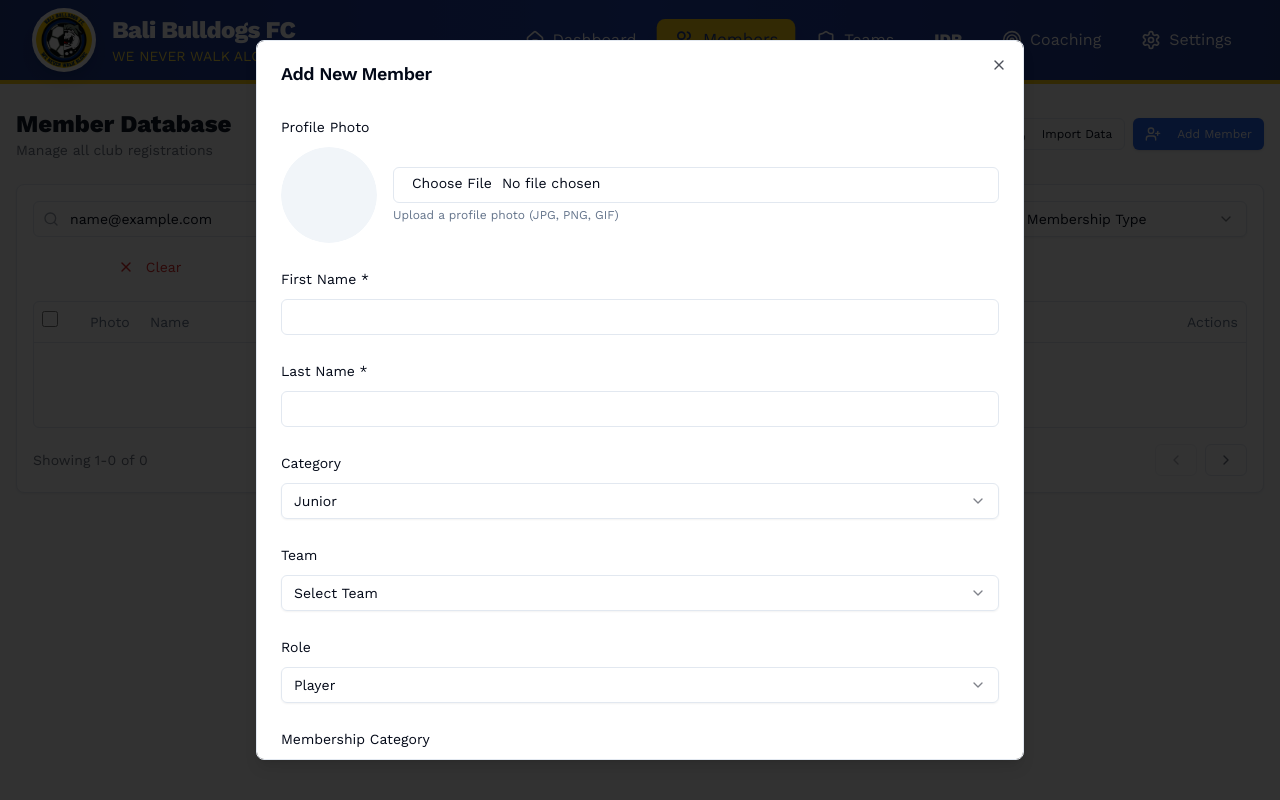
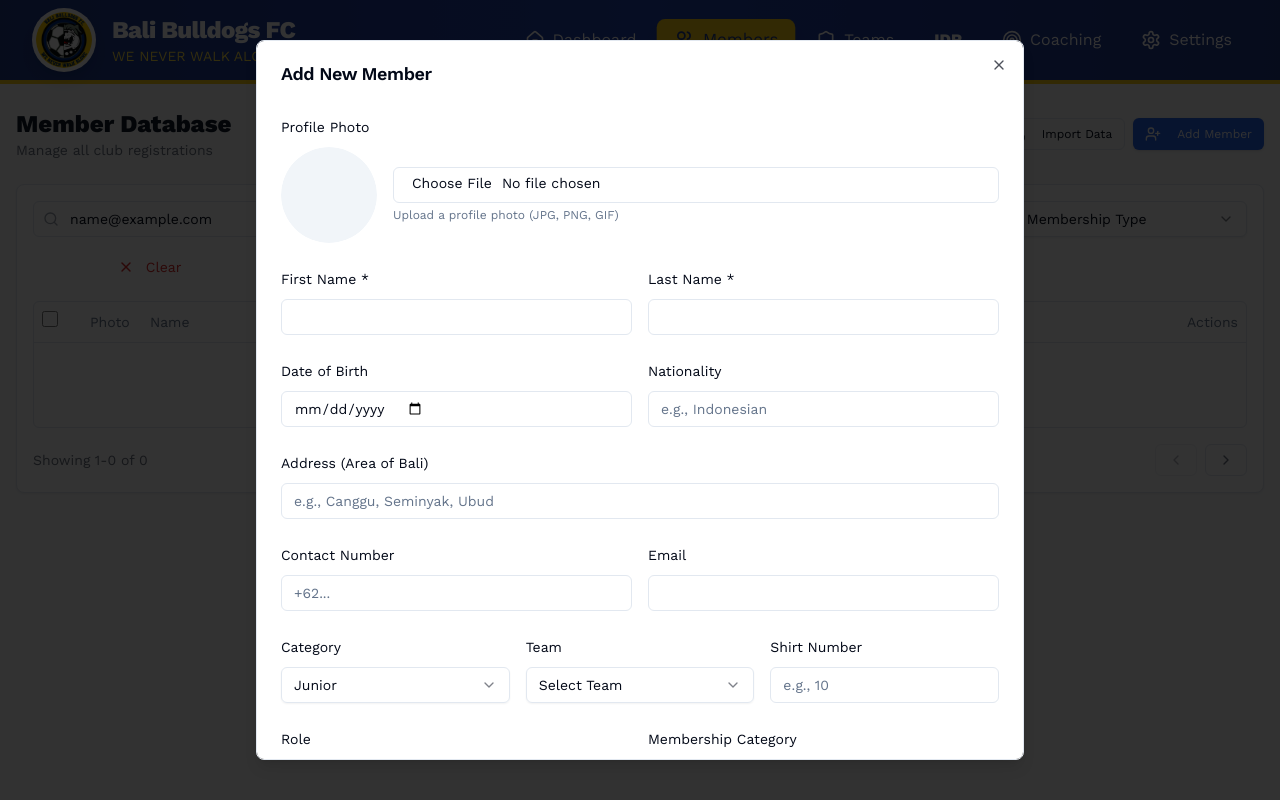
Before and after one commit to audioexpression/sg-7e6bc5f2-5cce-4c9a-b005-403f1c6031da-1782323627, a Next.js app: page /members in a window 1280 px wide. Both pictures are taken after typing "name@example.com" into the empty fields and a click on the button "Add Member". Shown: the top 800 px of the page. Built offline with nearby package versions, Linux system fonts and the light colour scheme.

Commit message:
feat(members): Implement all remaining details fields in add/edit form

```diff
--- a/src/pages/members.tsx
+++ b/src/pages/members.tsx
@@ -651,7 +651,7 @@ export default function MembersPage() {
                                 });
                               }
                             }}
-                            className="focus:outline-none focus:ring-2 focus:ring-blue-500 rounded-full"
+                            className="focus:outline-none focus:ring-2 focus:ring-blue-500 rounded-full cursor-pointer"
                           >
                             <Avatar>
                               <AvatarImage src={member.profileImage} alt={`${member.firstName} ${member.lastName}`} />
@@ -794,7 +794,7 @@ export default function MembersPage() {
               <DialogTitle>{editingMember ? "Edit Member" : "Add New Member"}</DialogTitle>
             </DialogHeader>
 
-            <div className="grid gap-6 py-4">
+            <form onSubmit={handleSubmit} className="space-y-6 py-4">
               <div className="space-y-2">
                 <Label>Profile Photo</Label>
                 <div className="flex items-center gap-4">
@@ -837,6 +837,7 @@ export default function MembersPage() {
                 </div>
               </div>
 
+              <div className="grid grid-cols-1 md:grid-cols-2 gap-4">
                 <div className="space-y-2">
                   <Label>First Name *</Label>
                   <Input value={formData.firstName || ""} onChange={e => setFormData({...formData, firstName: e.target.value})} required />
@@ -845,6 +846,36 @@ export default function MembersPage() {
                   <Label>Last Name *</Label>
                   <Input value={formData.lastName || ""} onChange={e => setFormData({...formData, lastName: e.target.value})} required />
                 </div>
+              </div>
+
+              <div className="grid grid-cols-1 md:grid-cols-2 gap-4">
+                <div className="space-y-2">
+                  <Label>Date of Birth</Label>
+                  <Input type="date" value={formData.dateOfBirth || ""} onChange={e => setFormData({...formData, dateOfBirth: e.target.value})} />
+                </div>
+                <div className="space-y-2">
+                  <Label>Nationality</Label>
+                  <Input value={formData.nationality || ""} onChange={e => setFormData({...formData, nationality: e.target.value})} placeholder="e.g., Indonesian" />
+                </div>
+              </div>
+
+              <div className="space-y-2">
+                <Label>Address (Area of Bali)</Label>
+                <Input value={formData.address || ""} onChange={e => setFormData({...formData, address: e.target.value})} placeholder="e.g., Canggu, Seminyak, Ubud" />
+              </div>
+
+              <div className="grid grid-cols-1 md:grid-cols-2 gap-4">
+                <div className="space-y-2">
+                  <Label>Contact Number</Label>
+                  <Input value={formData.contactNumber || ""} onChange={e => setFormData({...formData, contactNumber: e.target.value})} placeholder="+62..." />
+                </div>
+                <div className="space-y-2">
+                  <Label>Email</Label>
+                  <Input type="email" value={formData.email || ""} onChange={e => setFormData({...formData, email: e.target.value})} />
+                </div>
+              </div>
+
+              <div className="grid grid-cols-1 md:grid-cols-3 gap-4">
                 <div className="space-y-2">
                   <Label>Category</Label>
                   <Select value={formData.category} onValueChange={(v: any) => setFormData({...formData, category: v})}>
@@ -864,6 +895,13 @@ export default function MembersPage() {
                   </Select>
                 </div>
                 <div className="space-y-2">
+                  <Label>Shirt Number</Label>
+                  <Input type="number" value={formData.shirtNumber || ""} onChange={e => setFormData({...formData, shirtNumber: e.target.value})} placeholder="e.g., 10" />
+                </div>
+              </div>
+
+              <div className="grid grid-cols-1 md:grid-cols-2 gap-4">
+                <div className="space-y-2">
                   <Label>Role</Label>
                   <Select value={formData.role} onValueChange={v => setFormData({...formData, role: v})}>
                     <SelectTrigger><SelectValue /></SelectTrigger>
@@ -881,17 +919,59 @@ export default function MembersPage() {
                     </SelectContent>
                   </Select>
                 </div>
+              </div>
+
               <div className="space-y-2">
-                <Label>Contact Number</Label>
-                <Input value={formData.contactNumber || ""} onChange={e => setFormData({...formData, contactNumber: e.target.value})} />
+                <Label>Joining Date</Label>
+                <Input type="date" value={formData.joiningDate || ""} onChange={e => setFormData({...formData, joiningDate: e.target.value})} />
+              </div>
+
+              <div className="border-t pt-4">
+                <h3 className="text-sm font-semibold mb-3">Emergency Contacts</h3>
+                <div className="grid grid-cols-1 md:grid-cols-2 gap-4">
+                  <div className="space-y-2">
+                    <Label>Primary Contact Name</Label>
+                    <Input value={formData.primaryContact || ""} onChange={e => setFormData({...formData, primaryContact: e.target.value})} placeholder="Parent/Guardian name" />
                   </div>
                   <div className="space-y-2">
-                <Label>Email</Label>
-                <Input type="email" value={formData.email || ""} onChange={e => setFormData({...formData, email: e.target.value})} />
+                    <Label>Primary Contact Number</Label>
+                    <Input value={formData.primaryContactNumber || ""} onChange={e => setFormData({...formData, primaryContactNumber: e.target.value})} placeholder="+62..." />
                   </div>
                   <div className="space-y-2">
-                <Label>Date of Birth</Label>
-                <Input type="date" value={formData.dateOfBirth || ""} onChange={e => setFormData({...formData, dateOfBirth: e.target.value})} />
+                    <Label>Secondary Contact Name</Label>
+                    <Input value={formData.secondaryContact || ""} onChange={e => setFormData({...formData, secondaryContact: e.target.value})} placeholder="Optional" />
+                  </div>
+                  <div className="space-y-2">
+                    <Label>Secondary Contact Number</Label>
+                    <Input value={formData.secondaryContactNumber || ""} onChange={e => setFormData({...formData, secondaryContactNumber: e.target.value})} placeholder="Optional" />
+                  </div>
+                </div>
+              </div>
+
+              <div className="space-y-2">
+                <Label>Medical Notes</Label>
+                <Textarea
+                  value={formData.medicalNotes || ""}
+                  onChange={e => setFormData({...formData, medicalNotes: e.target.value})}
+                  placeholder="Known allergies, medical conditions, medications..."
+                  rows={3}
+                />
+                <p className="text-xs text-muted-foreground">
+                  Important medical information for coaches and staff
+                </p>
+              </div>
+
+              <div className="space-y-2">
+                <Label>Coaching Credits</Label>
+                <Input
+                  type="number"
+                  value={formData.coachingCredits || 0}
+                  onChange={e => setFormData({...formData, coachingCredits: parseInt(e.target.value) || 0})}
+                  min="0"
+                />
+                <p className="text-xs text-muted-foreground">
+                  Number of prepaid private coaching sessions
+                </p>
               </div>
 
               {(() => {
@@ -928,10 +1008,10 @@ export default function MembersPage() {
               })()}
 
               <DialogFooter>
-                <Button variant="outline" onClick={() => setIsDialogOpen(false)}>Cancel</Button>
-                <Button onClick={(e) => handleSubmit(e)}>Save Member</Button>
+                <Button type="button" variant="outline" onClick={() => setIsDialogOpen(false)}>Cancel</Button>
+                <Button type="submit">Save Member</Button>
               </DialogFooter>
-            </div>
+            </form>
           </DialogContent>
         </Dialog>
 
```
Also changed, not shown: 1 other file (tests, documents, lock files or other folders). Lines whose indentation alone changed are shown as unchanged.
